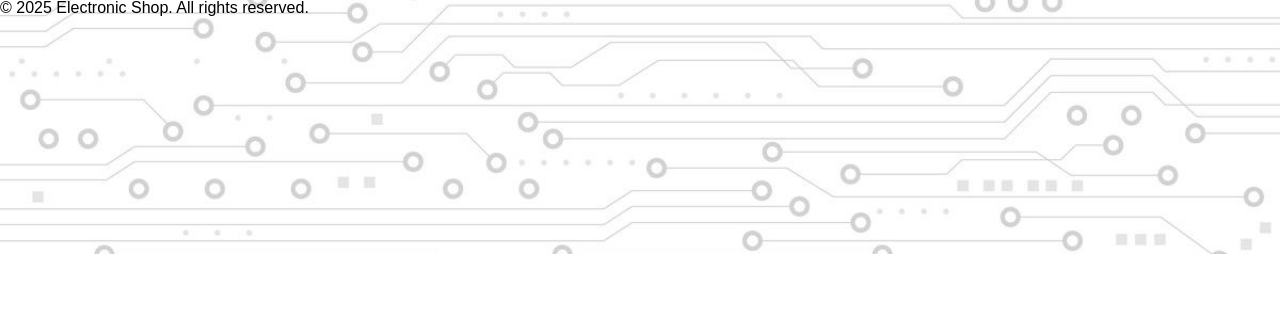
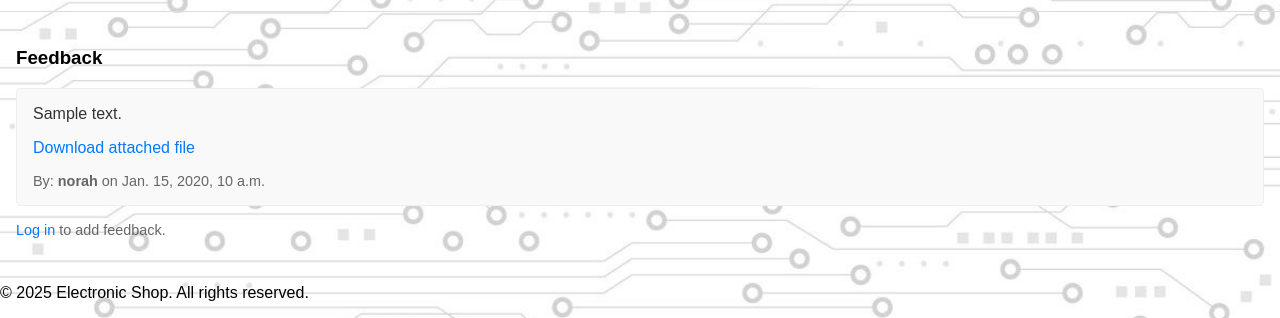
Before and after one commit to nowramohammad/electronics-shop, a Django app: page /1/ in a window 1280 px wide. Shown: the part 546-864 px from the top of the page. Before the commit the page ends 800 px from the top, so only its background shows below. Run offline with Django 4.2, Linux system fonts and the light colour scheme; data comes from the database, SQL or seed files in the repository; both versions use the stored data as it was after the commit; tables that the repository leaves empty hold one stand-in row (values such as "Sample post").

Commit message:
adding files

```diff
--- a/electronics_shop/shop/models.py
+++ b/electronics_shop/shop/models.py
@@ -23,7 +23,7 @@ class Product(models.Model):
     #category = models.ForeignKey(Category, on_delete=models.CASCADE)
     image = models.ImageField(upload_to='products/', null=True, blank=True)
     featured = models.BooleanField(default=False)  # Add this line
-
+    category = models.CharField(max_length=50, blank=True, null=True)
     def __str__(self):
         return self.name
 
@@ -81,3 +81,14 @@ class OrderItem(models.Model):
     @property
     def total_price(self):
         return self.price * self.quantity
+
+
+class Feedback(models.Model):
+    user = models.ForeignKey(settings.AUTH_USER_MODEL, on_delete=models.CASCADE)
+    product = models.ForeignKey('Product', on_delete=models.CASCADE)
+    feedback_text = models.TextField()
+    file = models.FileField(upload_to='feedback_files/', blank=True, null=True)
+    created_at = models.DateTimeField(auto_now_add=True)
+
+    def __str__(self):
+        return f"Feedback by {self.user.username} on {self.product.name}"
--- a/electronics_shop/shop/static/shop/css/styles.css
+++ b/electronics_shop/shop/static/shop/css/styles.css
@@ -533,3 +533,77 @@ header {
         font-size: 0.9em;
     }
 }
+
+.feedback-section {
+    margin-top: 2rem;
+    padding: 1rem;
+    border-top: 1px solid #ddd;
+}
+
+.feedback-list {
+    list-style: none;
+    padding: 0;
+}
+
+.feedback-item {
+    margin-bottom: 1rem;
+    padding: 1rem;
+    background-color: #f9f9f9;
+    border-radius: 5px;
+    border: 1px solid #eee;
+}
+
+.feedback-text {
+    margin: 0;
+    font-size: 1rem;
+    color: #333;
+}
+
+.feedback-file a {
+    color: #007bff;
+    text-decoration: none;
+}
+
+.feedback-file a:hover {
+    text-decoration: underline;
+}
+
+.feedback-meta {
+    margin: 0;
+    font-size: 0.9rem;
+    color: #666;
+}
+
+.no-feedback {
+    font-style: italic;
+    color: #888;
+}
+
+.btn-add-feedback {
+    display: inline-block;
+    margin-top: 1rem;
+    padding: 0.5rem 1rem;
+    background-color: #007bff;
+    color: white;
+    text-decoration: none;
+    border-radius: 5px;
+}
+
+.btn-add-feedback:hover {
+    background-color: #0056b3;
+}
+
+.login-prompt {
+    margin-top: 1rem;
+    font-size: 0.9rem;
+    color: #666;
+}
+
+.login-prompt a {
+    color: #007bff;
+    text-decoration: none;
+}
+
+.login-prompt a:hover {
+    text-decoration: underline;
+}
--- a/electronics_shop/shop/templates/shop/checkout.html
+++ b/electronics_shop/shop/templates/shop/checkout.html
@@ -12,7 +12,7 @@
             </li>
             {% endfor %}
         </ul>
-        <p class="total-price">Total Price: ${{ total_price }}</p>
+        <p class="total-price">Total Price: ${{ total_cart_price }}</p>
     </div>
 
     <form method="POST" class="checkout-form">
--- a/electronics_shop/shop/templates/shop/product_detail.html
+++ b/electronics_shop/shop/templates/shop/product_detail.html
@@ -19,4 +19,35 @@
         <a href="{% url 'home' %}" class="btn-back">Back to Products</a>
     </div>
 </div>
+<div class="feedback-section">
+    <h3>Feedback</h3>
+    {% if feedbacks %}
+        <ul class="feedback-list">
+            {% for feedback in feedbacks %}
+                <li class="feedback-item">
+                    <p class="feedback-text">{{ feedback.feedback_text }}</p>
+                    {% if feedback.file %}
+                        <p class="feedback-file">
+                            <a href="{{ feedback.file.url }}" target="_blank">Download attached file</a>
+                        </p>
+                    {% endif %}
+                    <p class="feedback-meta">
+                        By: <strong>{{ feedback.user.username }}</strong> on {{ feedback.created_at }}
+                    </p>
+                </li>
+            {% endfor %}
+        </ul>
+    {% else %}
+        <p class="no-feedback">No feedback yet.</p>
+    {% endif %}
+
+
+    {% if user.is_authenticated %}
+        <a href="{% url 'add_feedback' product.id %}" class="btn-add-feedback">Add Feedback</a>
+    {% else %}
+        <p class="login-prompt">
+            <a href="{% url 'login' %}">Log in</a> to add feedback.
+        </p>
+    {% endif %}
+</div>
 {% endblock %}
--- a/electronics_shop/shop/urls.py
+++ b/electronics_shop/shop/urls.py
@@ -14,7 +14,7 @@ urlpatterns = [
     #for the auth login logout path
     path('login/', auth_views.LoginView.as_view(template_name='registration/login.html'), name='login'),
     path('cart/remove/<int:product_id>/', views.remove_from_cart, name='remove_from_cart'),
-
+    path('product/<int:product_id>/add_feedback/', views.add_feedback, name='add_feedback'),
     path('logout/', auth_views.LogoutView.as_view(), name='logout'),
     path('signup/', views.signup, name='signup'),
     path('product/<int:product_id>/download/', views.download_image, name='download_image'),
--- a/electronics_shop/shop/views.py
+++ b/electronics_shop/shop/views.py
@@ -1,5 +1,5 @@
 from django.shortcuts import render, get_object_or_404, redirect
-from .models import Product, CartItem, Order, Cart, OrderItem
+from .models import Product, CartItem, Order, Cart, OrderItem, Feedback
 from django.contrib.auth import login, logout, authenticate
 from django.contrib.auth.decorators import login_required
 from django.contrib.auth.forms import UserCreationForm
@@ -11,6 +11,7 @@ import os
 from django.db import models
 from django.urls import reverse
 from django.contrib import messages
+from .forms import FeedbackForm
 
 def download_image(request, product_id):
     try:
@@ -72,7 +73,12 @@ def product_list(request):
 
 def product_detail(request, pk):
     product = get_object_or_404(Product, pk=pk)
-    return render(request, 'shop/product_detail.html', {'product': product})
+    feedbacks = Feedback.objects.filter(product=product)
+
+    return render(request, 'shop/product_detail.html',
+        {'product': product,
+         'feedbacks': feedbacks,
+         })
 #cart page when login
 @login_required
 def cart(request):
@@ -81,7 +87,7 @@ def cart(request):
 
     # Get the user's cart
     cart = get_object_or_404(Cart, user=request.user)
-    print(f"Cart ID: {cart.id}")  # Debugging
+    print(f"Cart ID: {cart.id}")
 
     # Fetch the cart items
     cart_items = cart.cart_items.all()
@@ -92,8 +98,8 @@ def cart(request):
         print(f"Cart Item: {item.product.name} (Quantity: {item.quantity})")
 
     # Calculate the total price for the entire cart
-    total_cart_price = sum(item.total_price for item in cart_items)
-    print(f"Total cart price: {total_cart_price}")  # Debugging
+    total_cart_price = sum(item.product.price * item.quantity for item in cart_items)
+    print(f"Total cart price: {total_cart_price}")
 
     return render(request, 'cart.html', {
         'cart_items': cart_items,
@@ -139,18 +145,18 @@ def view_cart(request):
 
 @login_required
 def checkout(request):
-    cart = getattr(request.user, 'cart', None)  # Get the cart for the user
+    cart = getattr(request.user, 'cart', None)
 
     if not cart:
-        # If no cart exists for the user, create one
+
         cart = Cart.objects.create(user=request.user)
     cart = Cart.objects.get(user=request.user)
     cart_items = cart.cart_items.all()
 
     if not cart_items:
-        return redirect('cart')  # If the cart is empty, redirect to the cart page
-
-    order = Order.objects.create(user=request.user, total_price=cart.total_price())
+        return redirect('cart')
+    total_cart_price = sum(item.product.price * item.quantity for item in cart_items)
+    order = Order.objects.create(user=request.user, total_price=total_cart_price)
 
     # Move cart items to order items
     for cart_item in cart.cart_items.all():
@@ -158,10 +164,36 @@ def checkout(request):
             order=order,
             product=cart_item.product,
             quantity=cart_item.quantity,
-            price=cart_item.product.price  # Ensure that this is a valid field
+            price=cart_item.product.price
     )
 
     # Clear the cart
-    cart_items.delete()  # Delete the items from the cart
+    cart_items.delete()
 
-    return render(request, 'shop/checkout.html', {'order': order})
+    return render(request, 'shop/checkout.html', {
+        'order': order,
+        'total_cart_price': total_cart_price,
+        'cart_items': cart_items,
+    })
+
+
+@login_required
+def add_feedback(request, product_id):
+    product = get_object_or_404(Product, id=product_id)
+
+    if request.method == 'POST':
+        form = FeedbackForm(request.POST, request.FILES)
+        if form.is_valid():
+            feedback = form.save(commit=False)
+            feedback.user = request.user
+            feedback.product = product
+            feedback.save()
+            messages.success(request, 'Thank you for your feedback!')
+            return redirect('product_detail', pk=product.id)
+    else:
+        form = FeedbackForm()
+
+    return render(request, 'shop/add_feedback.html', {
+        'form': form,
+        'product': product,
+    })
```
Also changed, not shown: electronics_shop/shop/forms.py (+7 -1 lines), electronics_shop/shop/templates/cart.html (+4 -4 lines), electronics_shop/shop/templates/shop/add_feedback.html (added, +10 -0 lines), electronics_shop/db.sqlite3, electronics_shop/shop/migrations/0011_product_category_alter_product_image_feedback.py (added).
